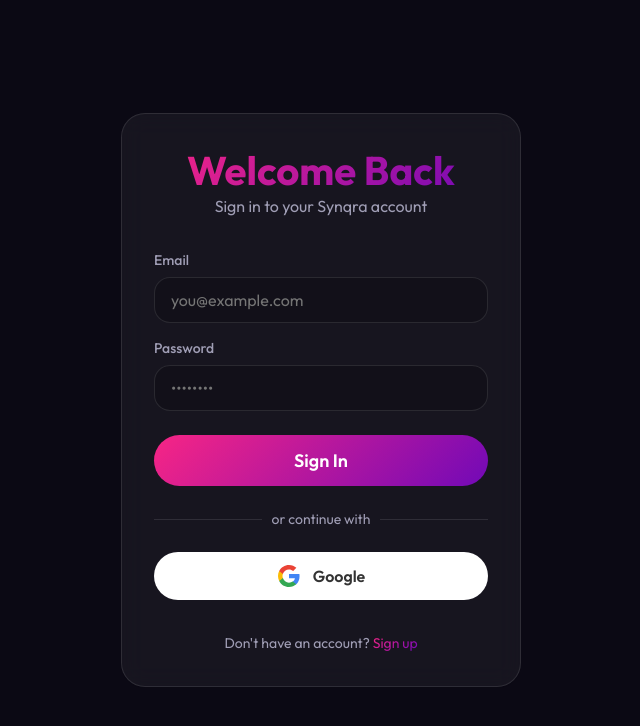
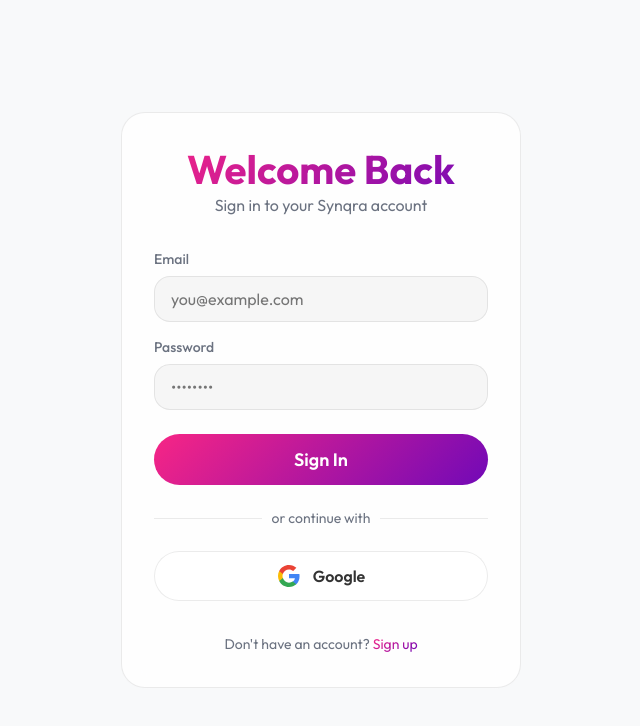
Before and after one commit to pi-AshuSingh/Synqra, a Next.js app: page /login in a window 1280 px wide. Shown: the top 726 px of the page, without its empty margins (319-959 px from the left). Built offline with nearby package versions, Linux system fonts and the light colour scheme; no server answers.

Commit message:
feat: implement global light theme across all pages

```diff
--- a/src/app/admin/page.module.css
+++ b/src/app/admin/page.module.css
@@ -23,7 +23,7 @@
 .statCard {
   padding: var(--spacing-lg);
   border-radius: var(--radius-lg);
-  background: rgba(255, 255, 255, 0.05);
+  background: var(--glass-bg);
   border: 1px solid var(--glass-border);
   text-align: center;
 }
@@ -41,7 +41,7 @@
 }
 
 .usersTableContainer {
-  background: rgba(20, 20, 25, 0.5);
+  background: var(--glass-bg);
   border-radius: var(--radius-lg);
   border: 1px solid var(--glass-border);
   overflow-x: auto;
@@ -92,7 +92,7 @@
   border-radius: var(--radius-full);
   font-size: 0.75rem;
   font-weight: 600;
-  background: rgba(255, 255, 255, 0.1);
+  background: rgba(0, 0, 0, 0.05);
   margin-right: 4px;
 }
 
--- a/src/app/chat/page.module.css
+++ b/src/app/chat/page.module.css
@@ -13,7 +13,7 @@
   align-items: center;
   padding: var(--spacing-md);
   border-bottom: 1px solid var(--glass-border);
-  background: rgba(20, 20, 25, 0.8);
+  background: var(--glass-bg);
   backdrop-filter: blur(10px);
   position: sticky;
   top: 0;
@@ -23,7 +23,7 @@
 .backBtn {
   background: none;
   border: none;
-  color: white;
+  color: var(--text-color);
   margin-right: var(--spacing-md);
   cursor: pointer;
   display: flex;
@@ -35,7 +35,7 @@
 }
 
 .backBtn:hover {
-  background: rgba(255, 255, 255, 0.1);
+  background: rgba(0, 0, 0, 0.05);
 }
 
 .profileInfo {
@@ -93,8 +93,8 @@
 }
 
 .received .message {
-  background: rgba(255, 255, 255, 0.1);
-  color: white;
+  background: var(--glass-bg);
+  color: var(--text-color);
   border-bottom-left-radius: 4px;
   border: 1px solid var(--glass-border);
 }
@@ -115,7 +115,7 @@
 
 .inputArea {
   padding: var(--spacing-md);
-  background: rgba(20, 20, 25, 0.8);
+  background: var(--glass-bg);
   backdrop-filter: blur(10px);
   border-top: 1px solid var(--glass-border);
   display: flex;
@@ -124,11 +124,11 @@
 
 .input {
   flex: 1;
-  background: rgba(255, 255, 255, 0.05);
+  background: rgba(0, 0, 0, 0.03);
   border: 1px solid var(--glass-border);
   border-radius: 24px;
   padding: 12px 16px;
-  color: white;
+  color: var(--text-color);
   font-size: 1rem;
 }
 
--- a/src/app/discover/discover.module.css
+++ b/src/app/discover/discover.module.css
@@ -142,7 +142,7 @@
   background: var(--glass-bg);
   backdrop-filter: var(--glass-blur);
   border: 1px solid var(--glass-border);
-  color: white;
+  color: var(--text-color);
   transition: all var(--transition-fast);
 }
 
@@ -152,8 +152,8 @@
 
 .passBtn:hover {
   color: white;
-  border-color: rgba(255, 255, 255, 0.5);
-  background: rgba(255, 255, 255, 0.1);
+  border-color: rgba(0, 0, 0, 0.5);
+  background: rgba(0, 0, 0, 0.8);
 }
 
 .sparkBtn {
--- a/src/app/globals.css
+++ b/src/app/globals.css
@@ -2,9 +2,9 @@
 
 :root {
   /* Color Palette */
-  --bg-color: #0b0914; /* Deep dark purple/black */
-  --text-color: #ffffff;
-  --text-muted: #a09eb5;
+  --bg-color: #f8f9fa; /* Light gray background */
+  --text-color: #111111; /* Dark text */
+  --text-muted: #6b7280; /* Gray text */
 
   --primary-color: #f72585; /* Neon pink */
   --secondary-color: #7209b7; /* Deep purple */
@@ -16,8 +16,8 @@
   --gradient-aura: linear-gradient(135deg, var(--tertiary-color), var(--primary-color), var(--accent-color));
 
   /* Glassmorphism */
-  --glass-bg: rgba(255, 255, 255, 0.05);
-  --glass-border: rgba(255, 255, 255, 0.1);
+  --glass-bg: rgba(255, 255, 255, 0.8);
+  --glass-border: rgba(0, 0, 0, 0.08);
   --glass-blur: blur(12px);
 
   /* Typography */
@@ -123,8 +123,9 @@ p { font-size: 1rem; line-height: 1.6; color: var(--text-muted); }
 .btn-glass {
   background: var(--glass-bg);
   backdrop-filter: var(--glass-blur);
+  -webkit-backdrop-filter: var(--glass-blur);
   border: 1px solid var(--glass-border);
-  color: white;
+  color: var(--text-color);
   padding: 12px 24px;
   border-radius: var(--radius-full);
   font-size: 1rem;
@@ -133,8 +134,8 @@ p { font-size: 1rem; line-height: 1.6; color: var(--text-muted); }
 }
 
 .btn-glass:hover {
-  background: rgba(255, 255, 255, 0.1);
-  border-color: rgba(255, 255, 255, 0.3);
+  background: rgba(0, 0, 0, 0.05);
+  border-color: rgba(0, 0, 0, 0.1);
 }
 
 /* Layout */
--- a/src/app/login/login.module.css
+++ b/src/app/login/login.module.css
@@ -25,11 +25,11 @@
 }
 
 .input {
-  background: rgba(0, 0, 0, 0.2);
+  background: rgba(0, 0, 0, 0.03);
   border: 1px solid var(--glass-border);
   border-radius: var(--radius-md);
   padding: 12px 16px;
-  color: white;
+  color: var(--text-color);
   font-family: inherit;
   font-size: 1rem;
   transition: all var(--transition-fast);
@@ -72,6 +72,7 @@
   justify-content: center;
   gap: 12px;
   background: white;
+  border: 1px solid var(--glass-border);
   color: #333;
   padding: 12px;
   border-radius: var(--radius-full);
--- a/src/app/matches/page.module.css
+++ b/src/app/matches/page.module.css
@@ -24,7 +24,7 @@
 .matchCard {
   border-radius: var(--radius-md);
   overflow: hidden;
-  background: rgba(255, 255, 255, 0.05);
+  background: var(--glass-bg);
   border: 1px solid var(--glass-border);
   transition: transform 0.2s ease;
   cursor: pointer;
@@ -34,7 +34,7 @@
 
 .matchCard:hover {
   transform: translateY(-5px);
-  border-color: rgba(255, 255, 255, 0.2);
+  border-color: rgba(0, 0, 0, 0.2);
 }
 
 .imageWrapper {
--- a/src/app/onboarding/onboarding.module.css
+++ b/src/app/onboarding/onboarding.module.css
@@ -36,15 +36,15 @@
 .formGroup label {
   font-size: 0.875rem;
   font-weight: 500;
-  color: white;
+  color: var(--text-color);
 }
 
 .input {
-  background: rgba(0, 0, 0, 0.2);
+  background: rgba(0, 0, 0, 0.03);
   border: 1px solid var(--glass-border);
   border-radius: var(--radius-md);
   padding: 12px 16px;
-  color: white;
+  color: var(--text-color);
   font-family: inherit;
   font-size: 1rem;
   transition: all var(--transition-fast);
@@ -71,19 +71,20 @@
 .tag {
   background: var(--glass-bg);
   border: 1px solid var(--glass-border);
-  color: white;
+  color: var(--text-color);
   padding: 8px 16px;
   border-radius: var(--radius-full);
   transition: all var(--transition-fast);
 }
 
 .tag:hover {
-  background: rgba(255, 255, 255, 0.1);
+  background: rgba(0, 0, 0, 0.05);
 }
 
 .tagSelected {
   background: var(--primary-color);
   border-color: var(--primary-color);
+  color: white;
   box-shadow: 0 4px 12px rgba(247, 37, 133, 0.4);
 }
 
--- a/src/app/premium/premium.module.css
+++ b/src/app/premium/premium.module.css
@@ -3,7 +3,7 @@
   flex-direction: column;
   min-height: 100vh;
   background-color: var(--bg-color);
-  color: white;
+  color: var(--text-color);
 }
 
 .header {
--- a/src/app/profile/page.module.css
+++ b/src/app/profile/page.module.css
@@ -16,7 +16,7 @@
 }
 
 .profileCard {
-  background: rgba(20, 20, 25, 0.6);
+  background: var(--glass-bg);
   border: 1px solid var(--glass-border);
   border-radius: var(--radius-lg);
   padding: var(--spacing-xl);
@@ -54,11 +54,11 @@
 }
 
 .input {
-  background: rgba(255, 255, 255, 0.05);
+  background: rgba(0, 0, 0, 0.03);
   border: 1px solid var(--glass-border);
   border-radius: var(--radius-md);
   padding: 12px;
-  color: white;
+  color: var(--text-color);
   font-size: 1rem;
 }
 
@@ -74,7 +74,7 @@
 }
 
 .tag {
-  background: rgba(255, 255, 255, 0.1);
+  background: rgba(0, 0, 0, 0.05);
   padding: 4px 12px;
   border-radius: var(--radius-full);
   font-size: 0.875rem;
```
